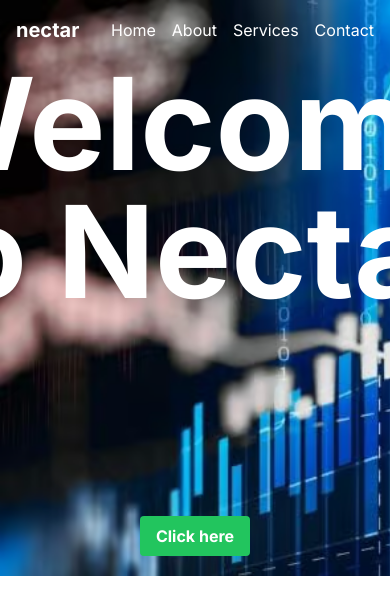
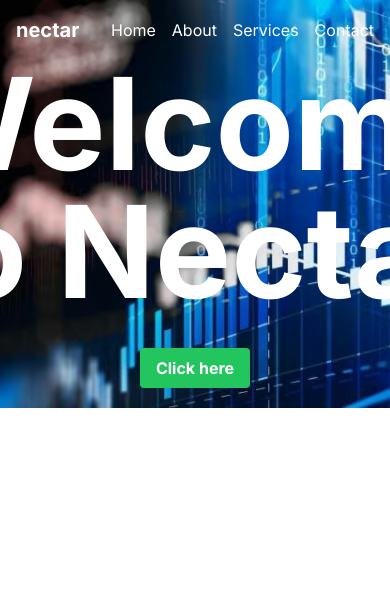
Before and after one commit to MUHAMMEDSHAFI398/nectar, a Next.js app: page / in a window 390 px wide. Shown: the top 614 px of the page. Built offline with nearby package versions, Linux system fonts and the light colour scheme.

Commit message:
final commit

```diff
--- a/components/WelcomeSection.tsx
+++ b/components/WelcomeSection.tsx
@@ -24,15 +24,17 @@ function WelcomeSection() {
   return (
     <div>
       <div className="flex justify-center">
-        <p className="text-white text-9xl font-bold mb-[200px]">{displayText}</p>
+        <p className="text-white text-9xl font-bold mb-8 sm:mb-16 md:text-7xl lg:text-9xl">
+          {displayText}
+        </p>
       </div>
+
       <div className="flex justify-center mb-5">
         <Link href="/upload">
-        <button className="bg-green-500 hover:bg-green-600 text-white font-bold py-2 px-4 rounded">
-          Click here
-        </button>
+          <button className="bg-green-500 hover:bg-green-600 text-white font-bold py-2 px-4 rounded">
+            Click here
+          </button>
         </Link>
-
       </div>
     </div>
   );
```
